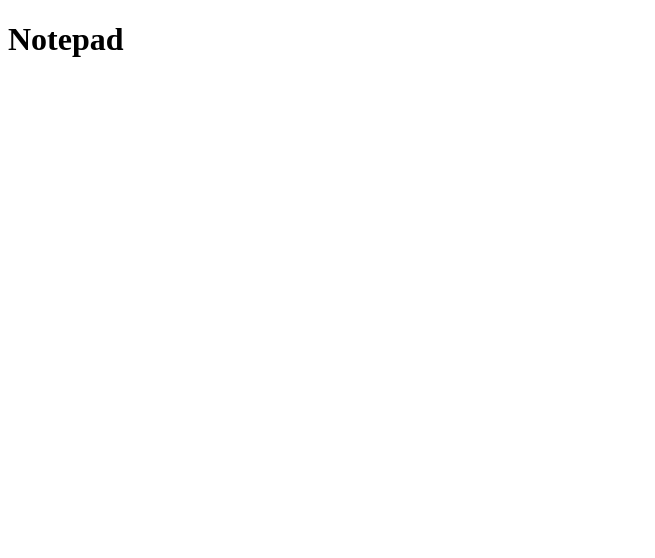
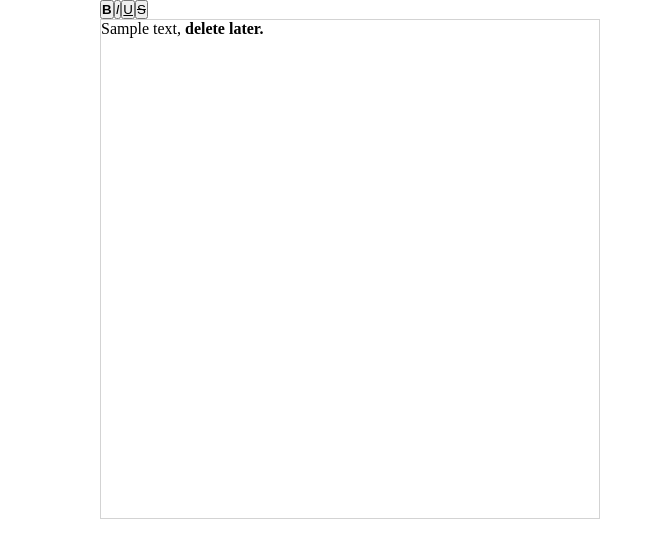
Before and after one commit to agiemza/notepad, a React (Create React App) app: page / in a window 1280 px wide. Shown: the top 558 px of the page, without its empty margins (0-655 px from the left). Built offline with nearby package versions, Linux system fonts and the light colour scheme.

Commit message:
Text field and basic toolbar created

```diff
--- a/src/App.js
+++ b/src/App.js
@@ -1,5 +1,22 @@
-export default function App () {
-    return(
-        <h1>Notepad</h1>
+import { useState } from "react"
+import Toolbar from "./components/toolbar"
+
+export default function App() {
+    const [notes, setNotes] = useState([])
+
+    return (
+        <section className="app">
+            <div className="allnotes-container">
+                {notes}
+            </div>
+            <div className="notepad-container">
+                <Toolbar />
+                <div className="textArea editable" contentEditable suppressContentEditableWarning>
+                    Sample text, <span className="editable" style={{ fontWeight: 700 }}>delete later.</span>
+                </div>
+            </div>
+        </section>
+
+
     )
 }
--- /dev/null
+++ b/src/components/toolbar.js
@@ -0,0 +1,37 @@
+
+export default function Toolbar() {
+
+    function handleClick(property) {
+        console.log(typeof property+ " "+ property)
+        document.execCommand(property)
+
+    }
+    return (
+        <div className="toolbar">
+            <button
+                onClick={() => handleClick("bold")}
+                style={{ fontWeight: '700' }}
+            >
+                B
+            </button>
+            <button
+                onClick={() => handleClick("italic")}
+                style={{ fontStyle: 'italic' }}
+            >
+                I
+            </button>
+            <button
+                onClick={() => handleClick("underline")}
+                style={{ textDecoration: 'underline' }}
+            >
+                U
+            </button>
+            <button
+                onClick={() => handleClick("strikeThrough")}
+                style={{ textDecoration: 'line-through' }}
+            >
+                S
+            </button>
+        </div>
+    )
+}
--- a/src/index.js
+++ b/src/index.js
@@ -1,5 +1,6 @@
 import React from 'react'
 import {createRoot} from 'react-dom/client'
+import "./style.css"
 import App from './App'
 
 const root = createRoot(document.getElementById('root'))
--- /dev/null
+++ b/src/style.css
@@ -0,0 +1,20 @@
+* {
+    margin: 0;
+    padding: 0;
+    box-sizing: border-box;
+}
+
+.app {
+    display: flex;
+}
+
+.allnotes-container {
+    width: 100px;
+    height: 100vh;
+}
+
+.textArea {
+    width: 500px;
+    height: 500px;
+    border: 1px solid lightgray;
+}
```
